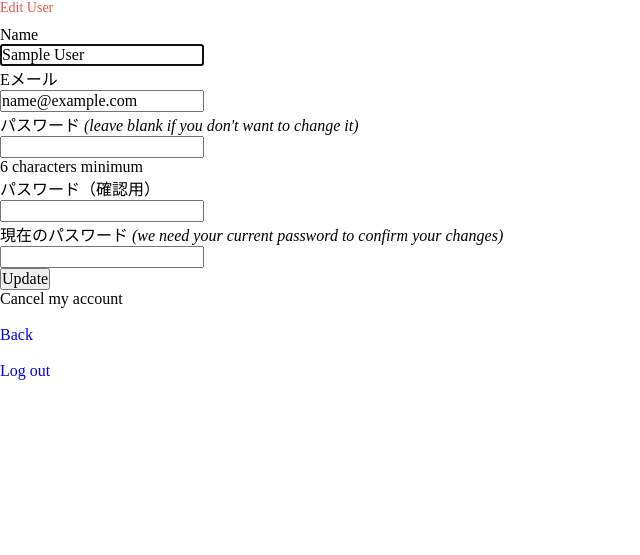
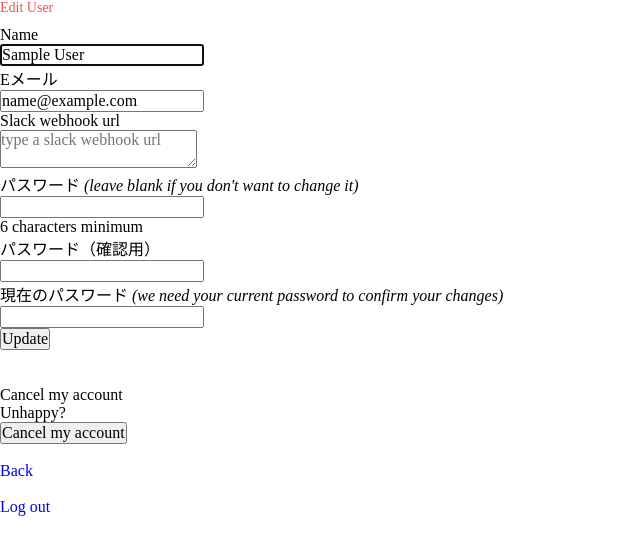
Before and after one commit to yukitaka0915-se/mytasks, a Rails app: page /users/edit in a window 1280 px wide. Shown: the top 555 px of the page, without its empty margins (0-640 px from the left). Run offline with Rails 7, Linux system fonts and the light colour scheme; the visitor is signed in with stand-in values (Sample User, id 1); style sheets or scripts are compiled from the project's sources; parts of the project's set-up code (start-up, migrations or seed data) failed here and were passed over; some libraries are stand-ins or nearby versions.

Commit message:
function added on logout and signout
SSIA

```diff
--- a/app/assets/stylesheets/config/_variable.scss
+++ b/app/assets/stylesheets/config/_variable.scss
@@ -48,7 +48,7 @@ $editButton_hight: 40px;                   // 送信ボタンの高さ
 $editButton_maginRight: 40px;              // 送信ボタンの右余白
 
 // form
-$form_height: 220px;                        // formの高さ
+$form_height: 240px;                        // formの高さ
 $submitbtn_width: 100px;                    // submitボタンの幅
 
 // tasks
--- a/app/assets/stylesheets/modules/_main_task.scss
+++ b/app/assets/stylesheets/modules/_main_task.scss
@@ -173,6 +173,7 @@
     height: $form_height;
     padding: 20px 40px;
     background-color:#ddd;
+    margin-top: -10px;
 
     &__task-name{
       font-size: 16px;
--- a/app/views/devise/registrations/edit.html.haml
+++ b/app/views/devise/registrations/edit.html.haml
@@ -9,6 +9,10 @@
     = f.label :email
     %br/
     = f.email_field :email, autofocus: true, autocomplete: "email"
+  .field
+    = f.label :slack_webhook_url
+    %br/
+    = f.text_area :slack_webhook_url, autofocus: true, placeholder: "type a slack webhook url"
   - if devise_mapping.confirmable? && resource.pending_reconfirmation?
     %div
       Currently waiting confirmation for: #{resource.unconfirmed_email}
@@ -33,9 +37,11 @@
     = f.password_field :current_password, autocomplete: "current-password"
   .actions
     = f.submit "Update"
+%br/
+%br/
 %h3 Cancel my account
--# %p
--#   Unhappy? #{button_to "Cancel my account", registration_path(resource_name), data: { confirm: "Are you sure?" }, method: :delete}
+%p
+  Unhappy? #{button_to "Cancel my account", registration_path(resource_name), data: { confirm: "Are you sure?" }, method: :delete}
 %br/
 = link_to "Back", :back
 %br/
--- a/app/views/devise/registrations/new.html.haml
+++ b/app/views/devise/registrations/new.html.haml
@@ -9,6 +9,10 @@
     = f.label :email
     %br/
     = f.email_field :email, autofocus: true, autocomplete: "email"
+  .field
+    = f.label :slack_webhook_url
+    %br/
+    = f.text_field :slack_webhook_url, autofocus: true
   .field
     = f.label :password
     - if @minimum_password_length
--- a/app/views/shared/_side_bar.html.haml
+++ b/app/views/shared/_side_bar.html.haml
@@ -10,6 +10,10 @@
         %li.side-header__box__menu__edit-user
           = link_to edit_user_registration_path(current_user) do
             = icon('fas', 'cog')
+        %li.side-header__box__menu__edit-user
+          = link_to destroy_user_session_path, method: :delete do
+            = icon('fas', 'sign-out-alt')
+
   .groups
     - current_user.groups.each do |group|
       .group
--- /dev/null
+++ b/db/migrate/20200202083105_add_slack_webhook_url_to_users.rb
@@ -0,0 +1,5 @@
+class AddSlackWebhookUrlToUsers < ActiveRecord::Migration[5.2]
+  def change
+    add_column :users, :slack_webhook_url, :string
+  end
+end
```
Also changed, not shown: Gemfile, Gemfile.lock, db/schema.rb.
